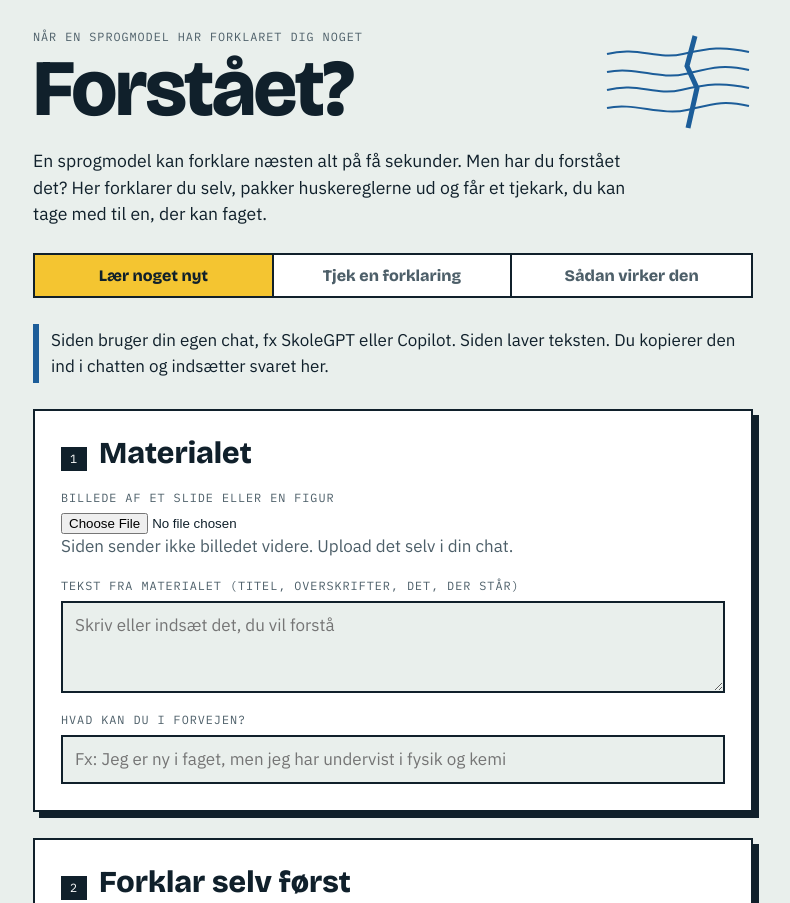
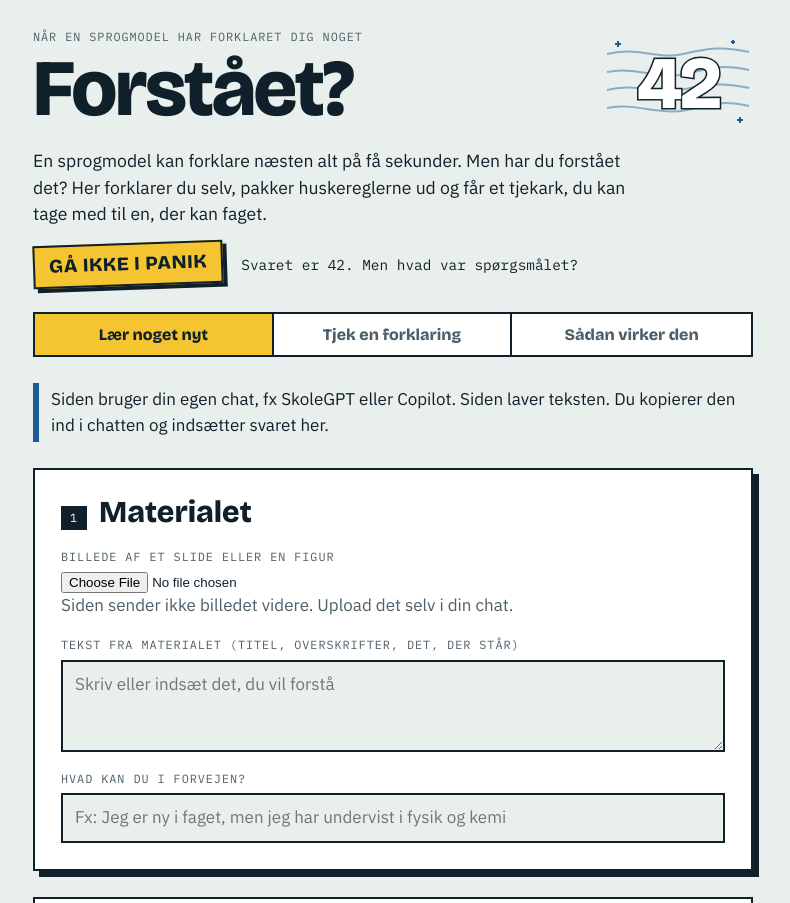
Before and after one commit to katof/forstaaet, a plain HTML site: page index.html in a window 1280 px wide. Shown: the top 903 px of the page, without its empty margins (247-1037 px from the left). Drawn offline with nearby package versions, Linux system fonts and the light colour scheme.

Commit message:
Udseende: 42 og Gå ikke i panik
Co-Authored-By: Claude Fable 5.2 <noreply@anthropic.com>

```diff
--- a/index.html
+++ b/index.html
@@ -49,6 +49,12 @@ p{margin:0}
 header.top{display:grid;grid-template-columns:1fr auto;gap:16px;align-items:end}
 header.top .lead{grid-column:1/-1;max-width:34em;font-size:1.1rem}
 .strata{width:clamp(84px,24vw,150px);height:auto;color:var(--sea)}
+.strata .lines{opacity:.45}
+.strata text{font-family:var(--display);font-weight:800;font-size:74px;fill:var(--surface);stroke:var(--ink);stroke-width:3;paint-order:stroke;letter-spacing:-.04em}
+header.top .dp{grid-column:1/-1;display:flex;flex-wrap:wrap;gap:10px 18px;align-items:center}
+.stamp{display:inline-block;font-family:var(--display);font-weight:800;font-size:1.2rem;letter-spacing:.03em;background:var(--sun);color:var(--on-sun);border:2px solid var(--ink);box-shadow:4px 4px 0 var(--shadow);padding:5px 14px;transform:rotate(-2deg)}
+.dp .q{font-family:var(--mono);font-size:.9rem}
+.credit{font-family:var(--mono);font-size:.74rem;color:var(--muted);line-height:1.5}
 
 .tabs{display:grid;grid-template-columns:repeat(3,1fr);border:2px solid var(--ink);background:var(--surface)}
 .tabs button{font-family:var(--display);font-weight:800;font-size:1rem;padding:11px 8px;border:0;border-right:2px solid var(--ink);background:none;color:var(--muted);cursor:pointer;min-width:0}
@@ -125,11 +131,13 @@ pre.prompt{margin:0;border:2px solid var(--ink);background:var(--bg);padding:12p
       <h1>Forstået?</h1>
     </div>
     <svg class="strata" viewBox="0 0 150 100" fill="none" stroke="currentColor" stroke-width="2" aria-hidden="true">
-      <path d="M4 22c30-8 50 6 76 0s40-8 66-2"/><path d="M4 40c28-6 52 8 78 2s38-10 64-4"/>
-      <path d="M4 58c30-8 48 6 74 0s42-8 68-2"/><path d="M4 76c26-6 54 8 80 2s36-10 62-4"/>
-      <path d="M92 4l-8 30 10 22-9 40" stroke-width="5"/>
+      <g class="lines"><path d="M4 22c30-8 50 6 76 0s40-8 66-2"/><path d="M4 40c28-6 52 8 78 2s38-10 64-4"/>
+      <path d="M4 58c30-8 48 6 74 0s42-8 68-2"/><path d="M4 76c26-6 54 8 80 2s36-10 62-4"/></g>
+      <text x="75" y="76" text-anchor="middle">42</text>
+      <path d="M12 12h6M15 9v6M134 88h6M137 85v6M128 10h4M130 8v4" stroke-width="2"/>
     </svg>
     <p class="lead">En sprogmodel kan forklare næsten alt på få sekunder. Men har du forstået det? Her forklarer du selv, pakker huskereglerne ud og får et tjekark, du kan tage med til en, der kan faget.</p>
+    <div class="dp"><span class="stamp">GÅ IKKE I PANIK</span><span class="q">Svaret er 42. Men hvad var spørgsmålet?</span></div>
   </header>
 
   <div class="tabs" role="tablist" aria-label="Visninger">
@@ -292,6 +300,7 @@ pre.prompt{margin:0;border:2px solid var(--ink);background:var(--bg);padding:12p
       <pre class="prompt" id="sheetprompt"></pre>
     </section>
   </div>
+  <p class="credit">Inspireret af Douglas Adams' »Håndbog for vakse galakseblaffere«. Der er svaret 42, men ingen har forstået spørgsmålet.</p>
 </div>
 
 <script>
@@ -489,7 +498,7 @@ $("send").addEventListener("click",function(){
     .then(function(){setBusy(false);});
     return;
   }
-  var out=bubble("assistant","Tænker …");
+  var out=bubble("assistant","Tænker … Det tager ikke syv en halv million år.");
   ctl=new AbortController(); setBusy(true);
   sample([{role:"user",content:context()}].concat(turns),opts({cache:false,signal:ctl.signal,onText:function(u){out.textContent=u.text;}}))
   .then(function(r){out.textContent=r.text;turns.push({role:"assistant",content:r.text});},
```
